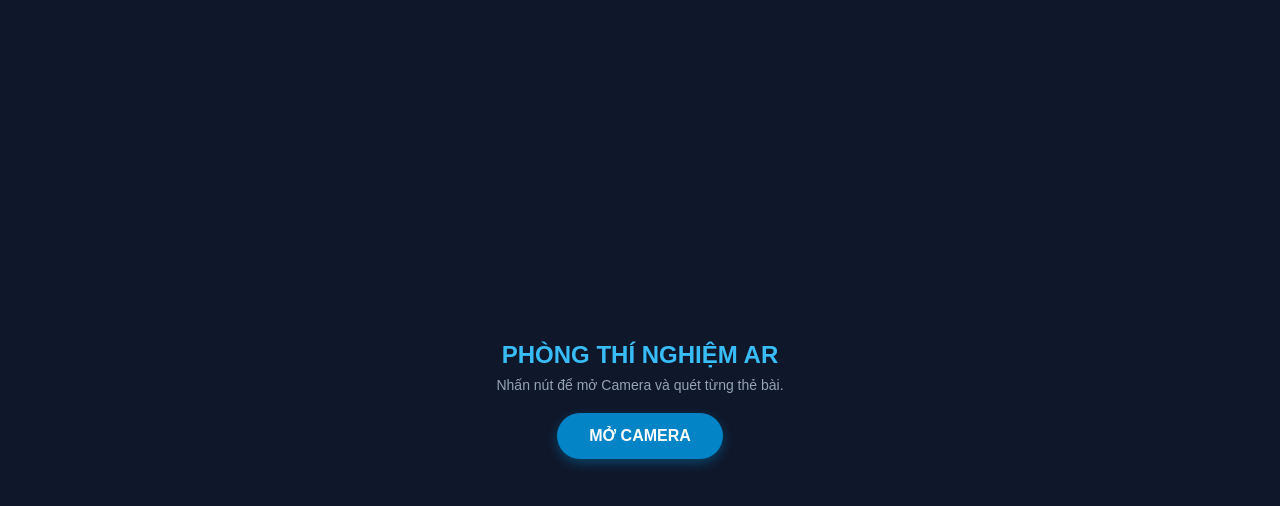
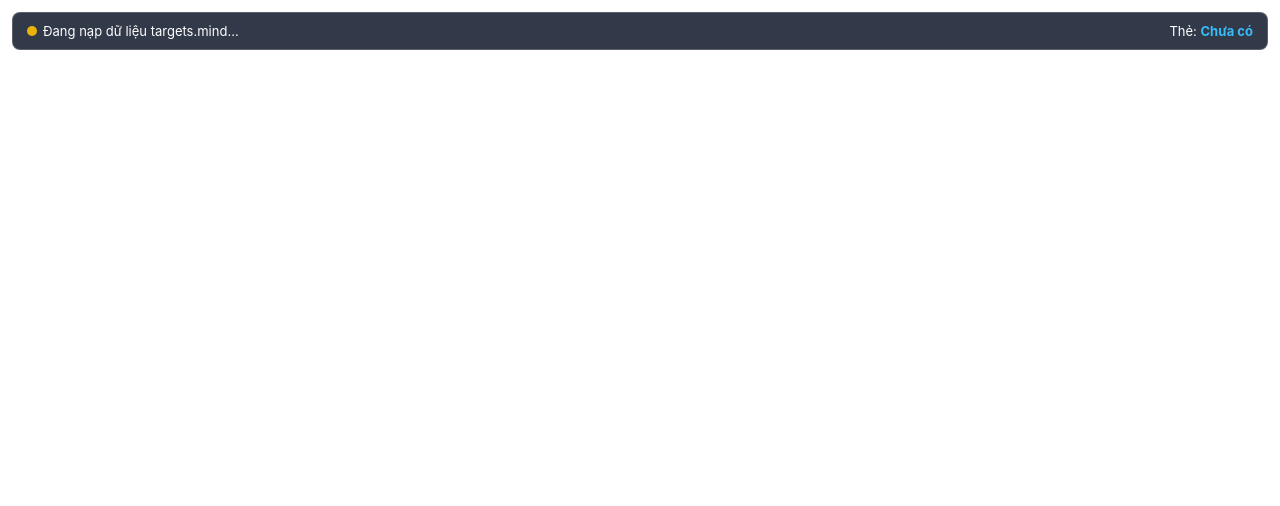
Before and after one commit to vanlytdt/DUAN_AR_Hoa, a plain HTML site: page index.html in a window 1280 px wide. Drawn offline with Linux system fonts and the light colour scheme.

Commit message:
Add files via upload

```diff
--- a/index.html
+++ b/index.html
@@ -3,58 +3,70 @@
 <head>
     <meta charset="UTF-8">
     <meta name="viewport" content="width=device-width, initial-scale=1.0, user-scalable=no">
-    <title>AR Hóa Học 3D - Tách Biệt Từng Thẻ</title>
+    <title>AR Hóa Học 3D</title>
 
+    <!-- Nạp thư viện chuẩn -->
     <script src="https://aframe.io/releases/1.4.2/aframe.min.js"></script>
     <script src="https://cdn.jsdelivr.net/npm/mind-ar@1.2.2/dist/mindar-image-aframe.prod.js"></script>
 
     <style>
         * { box-sizing: border-box; margin: 0; padding: 0; }
-        body { margin: 0; overflow: hidden; font-family: sans-serif; }
-
-        #start-screen {
-            position: fixed; top: 0; left: 0; width: 100vw; height: 100vh;
-            background: #0f172a; z-index: 999999; display: flex;
-            flex-direction: column; justify-content: center; align-items: center;
-            color: white; text-align: center; padding: 20px;
-        }
-        #btn-start {
-            margin-top: 20px; padding: 14px 32px; font-size: 16px; font-weight: bold;
-            background: #0284c7; color: white; border: none; border-radius: 25px;
-            cursor: pointer; box-shadow: 0 4px 12px rgba(2, 132, 199, 0.4);
+        html, body {
+            width: 100%;
+            height: 100%;
+            overflow: hidden;
+            font-family: -apple-system, BlinkMacSystemFont, "Segoe UI", Roboto, sans-serif;
+            background-color: transparent;
         }
 
+        /* Bảng điều khiển góc trên màn hình */
         #hud {
-            position: fixed; top: 10px; left: 10px; right: 10px;
-            background: rgba(15, 23, 42, 0.85); backdrop-filter: blur(4px);
-            border: 1px solid rgba(255, 255, 255, 0.2); border-radius: 8px;
-            color: white; padding: 10px 14px; font-size: 13px; z-index: 9999;
-            display: flex; justify-content: space-between; align-items: center;
+            position: fixed;
+            top: 12px;
+            left: 12px;
+            right: 12px;
+            background: rgba(15, 23, 42, 0.85);
+            backdrop-filter: blur(6px);
+            border: 1px solid rgba(255, 255, 255, 0.2);
+            border-radius: 8px;
+            color: #ffffff;
+            padding: 10px 14px;
+            font-size: 13px;
+            z-index: 9999;
+            display: flex;
+            justify-content: space-between;
+            align-items: center;
         }
-        .dot { width: 10px; height: 10px; border-radius: 50%; display: inline-block; margin-right: 6px; }
-        .dot-green { background: #22c55e; }
-        .dot-yellow { background: #eab308; }
+        .dot {
+            width: 10px;
+            height: 10px;
+            border-radius: 50%;
+            display: inline-block;
+            margin-right: 6px;
+            background: #eab308;
+        }
+        .dot-green { background: #22c55e !important; }
+        .dot-red { background: #ef4444 !important; }
+
+        /* Đảm bảo khung video camera hiển thị đúng vị trí */
+        .mindar-ui-overlay {
+            z-index: 100;
+        }
     </style>
 </head>
 <body>
 
-    <div id="start-screen">
-        <h2 style="color: #38bdf8; margin-bottom: 8px;">PHÒNG THÍ NGHIỆM AR</h2>
-        <p style="color: #94a3b8; font-size: 14px; max-width: 320px;">
-            Nhấn nút để mở Camera và quét từng thẻ bài.
-        </p>
-        <button id="btn-start" onclick="initAR()">MỞ CAMERA</button>
+    <!-- Thanh trạng thái -->
+    <div id="hud">
+        <div><span id="status-dot" class="dot"></span><span id="status-label">Đang nạp dữ liệu targets.mind...</span></div>
+        <div>Thẻ: <b id="target-label" style="color: #38bdf8;">Chưa có</b></div>
     </div>
 
-    <div id="hud">
-        <div><span id="status-dot" class="dot dot-yellow"></span><span id="status-label">Đang chờ khởi động...</span></div>
-        <div>Đang thấy: <b id="target-label" style="color: #38bdf8;">Chưa có</b></div>
-    </div>
-
+    <!-- Khung cảnh AR A-Frame -->
     <a-scene
-        mindar-image="imageTargetSrc: ./targets.mind; maxTrack: 8; autoStart: false; filterMinCF: 0.0001; filterBeta: 0.01; missTolerance: 8;"
+        mindar-image="imageTargetSrc: ./targets.mind; maxTrack: 8; filterMinCF: 0.0001; filterBeta: 0.01; missTolerance: 8;"
         color-space="sRGB"
-        renderer="colorManagement: true, physicallyCorrectLights"
+        renderer="colorManagement: true, physicallyCorrectLights: true"
         vr-mode-ui="enabled: false"
         device-orientation-permission-ui="enabled: false">
 
@@ -63,8 +75,7 @@
         <!-- Target 0: Sodium (Na) -->
         <a-entity id="target-0" mindar-image-target="targetIndex: 0">
             <a-entity id="content-0" visible="false">
-                <a-plane position="0 0 0" height="1" width="1" material="color: #0284c7; opacity: 0.25; transparent: true"></a-plane>
-                <a-sphere position="0 0 0.2" radius="0.2" color="#0284c7" metalness="0.8" roughness="0.2"></a-sphere>
+                <a-sphere position="0 0 0.2" radius="0.22" color="#0284c7" metalness="0.8" roughness="0.2"></a-sphere>
                 <a-text value="Na (Sodium)" align="center" position="0 0.65 0.1" scale="0.8 0.8 0.8" color="#ffffff"></a-text>
             </a-entity>
         </a-entity>
@@ -72,7 +83,6 @@
         <!-- Target 1: Water (H2O) -->
         <a-entity id="target-1" mindar-image-target="targetIndex: 1">
             <a-entity id="content-1" visible="false">
-                <a-plane position="0 0 0" height="1" width="1" material="color: #06b6d4; opacity: 0.25; transparent: true"></a-plane>
                 <a-sphere position="0 0 0.2" radius="0.16" color="#ef4444"></a-sphere>
                 <a-sphere position="-0.16 0.08 0.2" radius="0.09" color="#ffffff"></a-sphere>
                 <a-sphere position="0.16 0.08 0.2" radius="0.09" color="#ffffff"></a-sphere>
@@ -83,8 +93,7 @@
         <!-- Target 2: NaOH -->
         <a-entity id="target-2" mindar-image-target="targetIndex: 2">
             <a-entity id="content-2" visible="false">
-                <a-plane position="0 0 0" height="1" width="1" material="color: #10b981; opacity: 0.25; transparent: true"></a-plane>
-                <a-cylinder position="0 0 0.15" radius="0.16" height="0.3" color="#10b981" opacity="0.85"></a-cylinder>
+                <a-cylinder position="0 0 0.15" radius="0.16" height="0.3" color="#10b981"></a-cylinder>
                 <a-text value="NaOH (Base)" align="center" position="0 0.65 0.1" scale="0.8 0.8 0.8" color="#ffffff"></a-text>
             </a-entity>
         </a-entity>
@@ -92,7 +101,6 @@
         <!-- Target 3: Phenolphthalein -->
         <a-entity id="target-3" mindar-image-target="targetIndex: 3">
             <a-entity id="content-3" visible="false">
-                <a-plane position="0 0 0" height="1" width="1" material="color: #db2777; opacity: 0.25; transparent: true"></a-plane>
                 <a-octahedron position="0 0 0.2" radius="0.22" color="#db2777"></a-octahedron>
                 <a-text value="Phenolphthalein" align="center" position="0 0.65 0.1" scale="0.8 0.8 0.8" color="#ffffff"></a-text>
             </a-entity>
@@ -101,7 +109,6 @@
         <!-- Target 4: Pb(NO3)2 -->
         <a-entity id="target-4" mindar-image-target="targetIndex: 4">
             <a-entity id="content-4" visible="false">
-                <a-plane position="0 0 0" height="1" width="1" material="color: #64748b; opacity: 0.25; transparent: true"></a-plane>
                 <a-box position="0 0 0.2" width="0.26" height="0.26" depth="0.26" color="#94a3b8"></a-box>
                 <a-text value="Pb(NO3)2" align="center" position="0 0.65 0.1" scale="0.8 0.8 0.8" color="#ffffff"></a-text>
             </a-entity>
@@ -110,7 +117,6 @@
         <!-- Target 5: KI -->
         <a-entity id="target-5" mindar-image-target="targetIndex: 5">
             <a-entity id="content-5" visible="false">
-                <a-plane position="0 0 0" height="1" width="1" material="color: #eab308; opacity: 0.25; transparent: true"></a-plane>
                 <a-dodecahedron position="0 0 0.2" radius="0.2" color="#eab308"></a-dodecahedron>
                 <a-text value="KI (Potassium Iodide)" align="center" position="0 0.65 0.1" scale="0.8 0.8 0.8" color="#ffffff"></a-text>
             </a-entity>
@@ -119,7 +125,6 @@
         <!-- Target 6: (NH4)2Cr2O7 -->
         <a-entity id="target-6" mindar-image-target="targetIndex: 6">
             <a-entity id="content-6" visible="false">
-                <a-plane position="0 0 0" height="1" width="1" material="color: #ea580c; opacity: 0.25; transparent: true"></a-plane>
                 <a-tetrahedron position="0 0 0.2" radius="0.24" color="#ea580c"></a-tetrahedron>
                 <a-text value="(NH4)2Cr2O7" align="center" position="0 0.65 0.1" scale="0.8 0.8 0.8" color="#ffffff"></a-text>
             </a-entity>
@@ -128,7 +133,6 @@
         <!-- Target 7: Mồi lửa (Heat) -->
         <a-entity id="target-7" mindar-image-target="targetIndex: 7">
             <a-entity id="content-7" visible="false">
-                <a-plane position="0 0 0" height="1" width="1" material="color: #ef4444; opacity: 0.25; transparent: true"></a-plane>
                 <a-cone position="0 0 0.2" radius-bottom="0.2" radius-top="0" height="0.38" color="#ef4444"></a-cone>
                 <a-text value="Moi Lua (Heat)" align="center" position="0 0.65 0.1" scale="0.8 0.8 0.8" color="#ffffff"></a-text>
             </a-entity>
@@ -155,20 +159,19 @@
 
         let visibleCards = new Set();
 
-        function initAR() {
-            document.getElementById('start-screen').style.display = 'none';
-            statusLabel.innerText = "Đang nạp file targets.mind...";
-
-            const arSystem = scene.systems['mindar-image-system'];
-            arSystem.start();
-        }
-
+        // Lắng nghe khi hệ thống MindAR nạp xong
         scene.addEventListener("arReady", () => {
             statusLabel.innerText = "Camera sẵn sàng! Hãy soi thẻ.";
-            statusDot.className = "dot dot-green";
+            statusDot.classList.add("dot-green");
         });
 
-        // Đăng ký ẩn/hiện độc lập cho từng thẻ
+        scene.addEventListener("arError", (e) => {
+            statusLabel.innerText = "Lỗi nạp file targets.mind hoặc Camera!";
+            statusDot.classList.add("dot-red");
+            console.error("MindAR Error:", e);
+        });
+
+        // Đăng ký sự kiện riêng biệt cho từng thẻ
         for (let i = 0; i <= 7; i++) {
             const targetEl = document.querySelector(`#target-${i}`);
             const contentEl = document.querySelector(`#content-${i}`);
```
